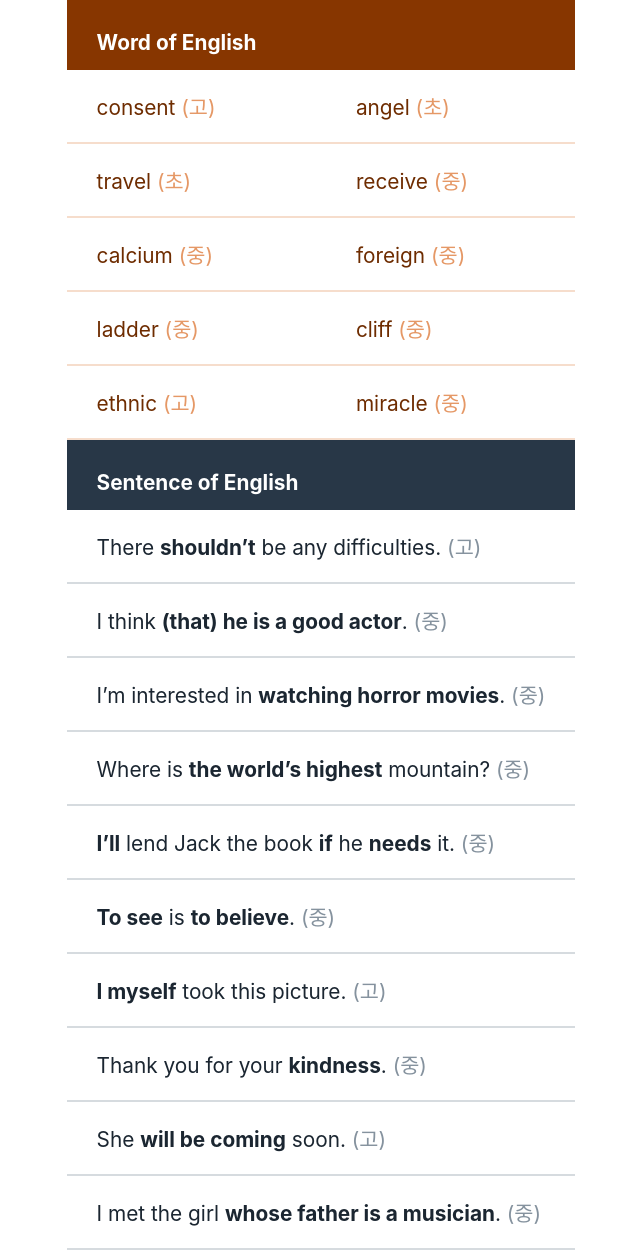
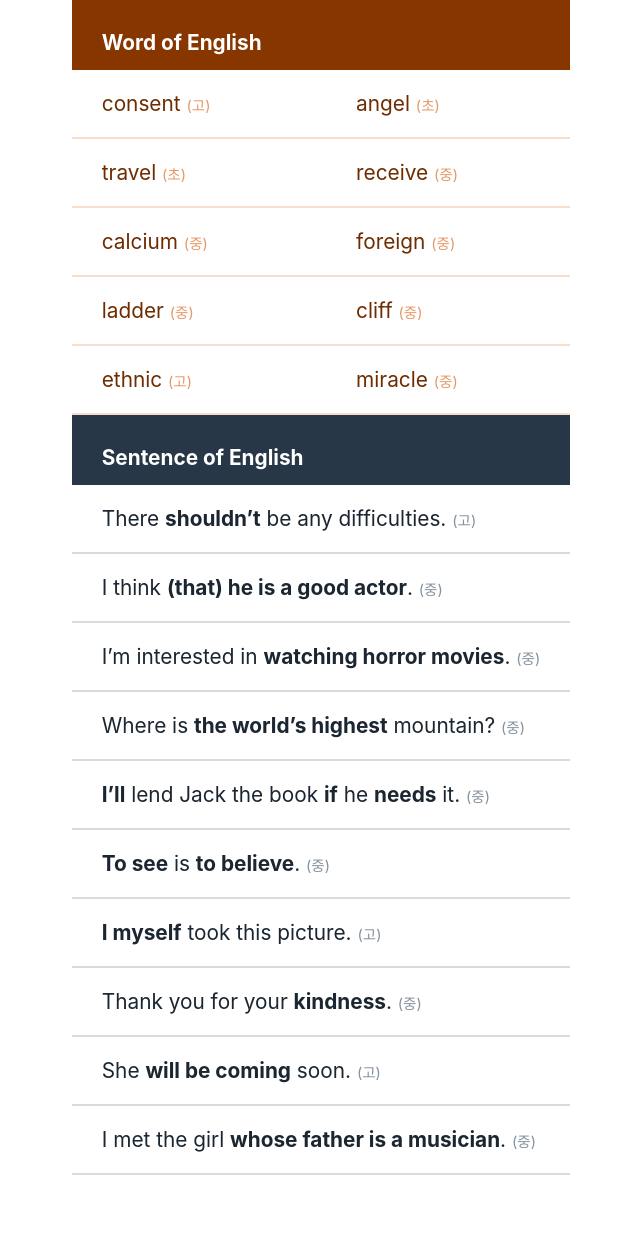
Before and after one commit to jacealan/Jace, a Django app: page /eng/ in a window 1280 px wide. Shown: the whole page, without its empty margins (319-959 px from the left). After the commit the page ends 1175 px from the top, so only its background shows below. Run offline with Django 3.2, Linux system fonts and the light colour scheme; data comes from the database, SQL or seed files in the repository; some libraries are stand-ins or nearby versions.

Commit message:
font size

```diff
--- a/eng/templates/eng/eng_today.html
+++ b/eng/templates/eng/eng_today.html
@@ -36,20 +36,24 @@
                 <a href="http://translate.naver.com/#/en/ko/{{ word.word|striptags }}" style="color:#6E2C00;">
                 {% autoescape off %}{{ word.word }}{% endautoescape %}
                 </a>
+                <span style="font-size:0.7em;text-align:right;">
                 {% if word.level == 'e' %} (초)
                 {% elif word.level == 'm' %} (중)
                 {% else %} (고)
                 {% endif %}
+                </span>
             </td>
             {% else %}
             <td style="color:#E59866;">
                 <a href="http://translate.naver.com/#/en/ko/{{ word.word|striptags }}" style="color:#6E2C00;">
                 {% autoescape off %}{{ word.word }}{% endautoescape %}
                 </a>
+                <span style="font-size:0.7em;text-align:right;">
                 {% if word.level == 'e' %} (초)
                 {% elif word.level == 'm' %} (중)
                 {% else %} (고)
                 {% endif %}
+                </span>
             </td>
         </tr>
         <tr height='20'></tr>
@@ -78,10 +82,12 @@
                 </a>
                 {# {{ sentence.category}}#}
                 {# {{ sentence.number}} #}
+                <span style="font-size:0.7em;text-align:right;">
                 {% if sentence.level == 'e' %} (초)
                 {% elif sentence.level == 'm' %} (중)
                 {% else %} (고)
                 {% endif %}
+                </span>
                 {# {{ sentence.level}} #}
             </td>
         </tr>
```
